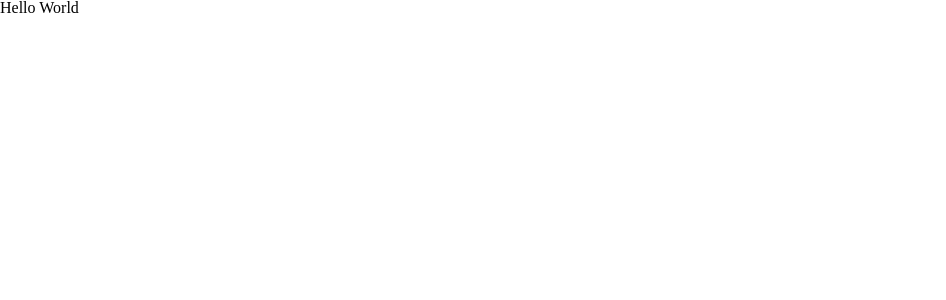
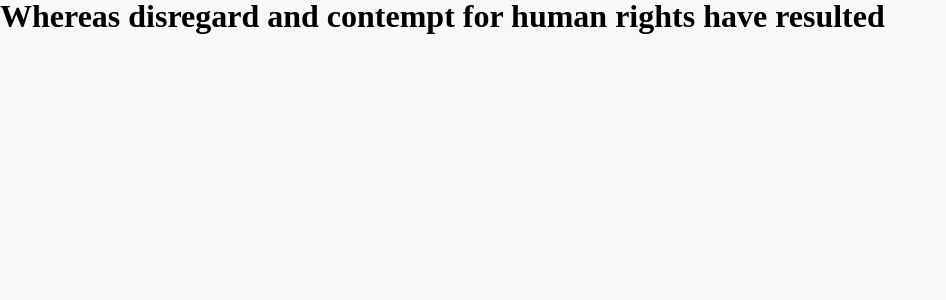
Before and after one commit to hschhhwwwo0o/b64sc, a Nuxt app in the folder app/nuxt-b64sc/: page / in a window 1280 px wide. Shown: the top 300 px of the page, without its empty margins (0-946 px from the left). Built offline with nearby package versions, Linux system fonts and the light colour scheme.

Commit message:
Add google font

```diff
--- a/app/nuxt-b64sc/app.vue
+++ b/app/nuxt-b64sc/app.vue
@@ -1,5 +1,5 @@
 <template>
   <div>
-    <h1>Hello World</h1>
+    <h1>Whereas disregard and contempt for human rights have resulted</h1>
   </div>
 </template>
--- a/app/nuxt-b64sc/assets/styles/global.scss
+++ b/app/nuxt-b64sc/assets/styles/global.scss
@@ -1,3 +1,7 @@
 * {
-  font-family: 'Playfair Display', serif
+  font-family: 'Playfair Display', serif !important;
 }
+
+body {
+  background-color: #F8F8F8;
+}
--- a/app/nuxt-b64sc/assets/styles/reset.scss
+++ b/app/nuxt-b64sc/assets/styles/reset.css
@@ -82,8 +82,6 @@ video {
   margin: 0;
   padding: 0;
   border: 0;
-  font-size: 100%;
-  font: inherit;
   vertical-align: baseline;
 }
 
--- a/app/nuxt-b64sc/nuxt.config.ts
+++ b/app/nuxt-b64sc/nuxt.config.ts
@@ -1,7 +1,7 @@
 // https://nuxt.com/docs/api/configuration/nuxt-config
 export default defineNuxtConfig({
   devtools: { enabled: false },
-  css: ["~/assets/styles/reset.scss"],
+  css: ["~/assets/styles/reset.css", "~/assets/styles/global.scss"],
   modules: [
     [
       "@nuxtjs/google-fonts",
```
